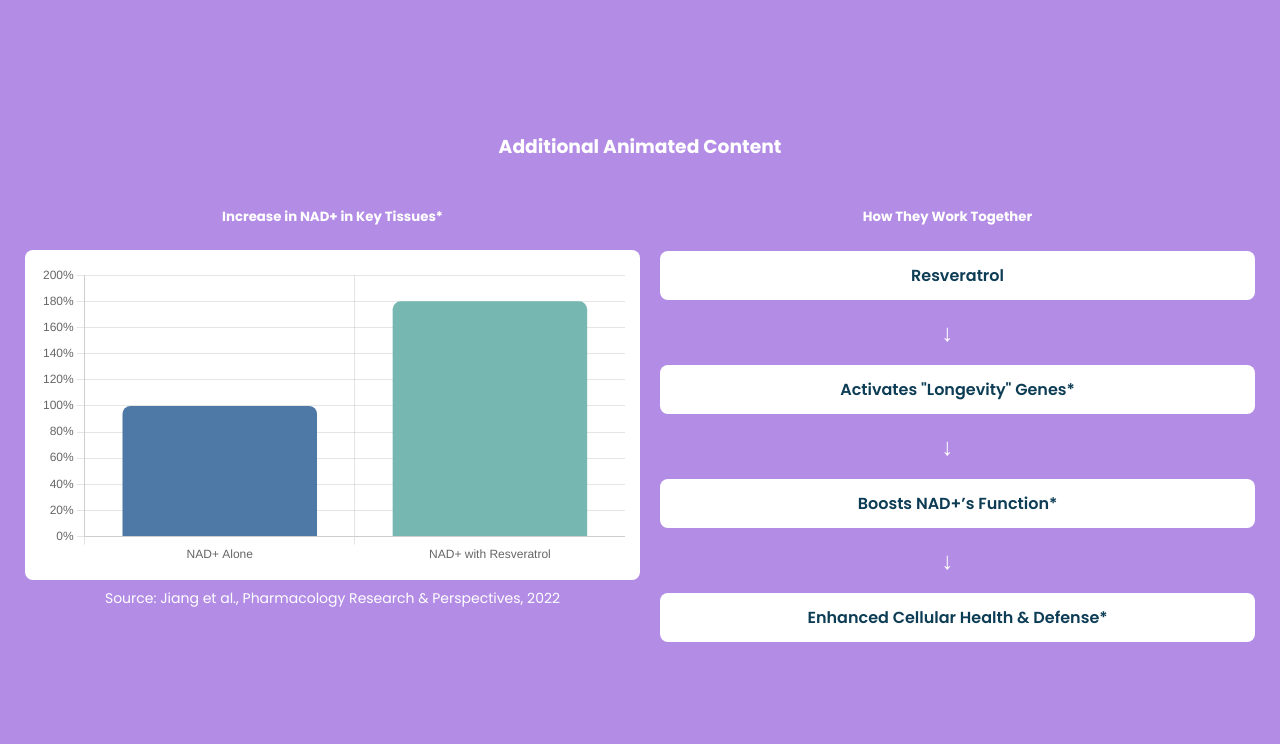
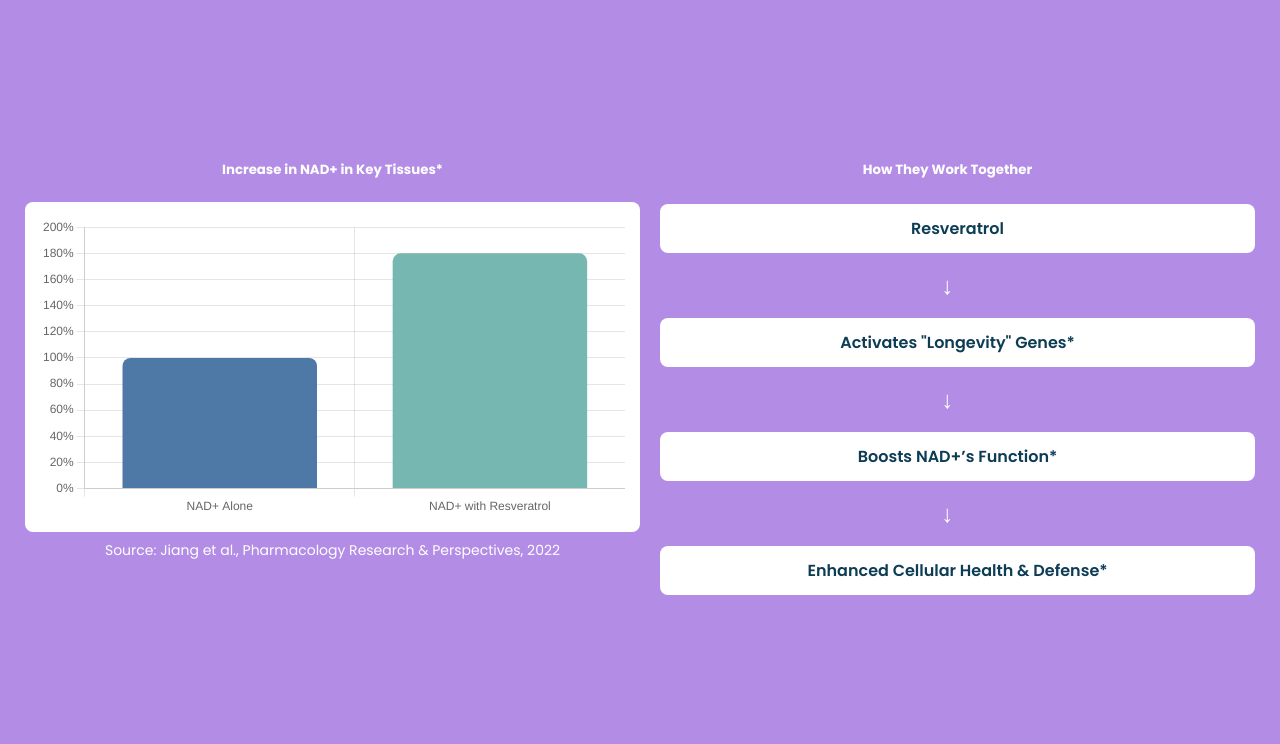
Before and after one commit to Govindpov/Internshala-pj, a plain HTML site: page index.html in a window 1280 px wide. Shown: the part 1120-1864 px from the top of the page. Drawn offline with nearby package versions, Linux system fonts and the light colour scheme.

Commit message:
third commit

```diff
--- a/index.html
+++ b/index.html
@@ -383,7 +383,7 @@
     <!-- Chart & Flow Section -->
     <section class="py-5">
         <div class="container py-5">
-            <h3 class="text-center mb-4">Additional Animated Content</h3>
+            <h3 class="text-center mb-4"></h3>
             <div class="row align-items-start">
                 <div class="col-md-6 mb-4">
                     <h5 class="text-center fw-bold text-white">Increase in NAD+ in Key Tissues*</h5>
```
